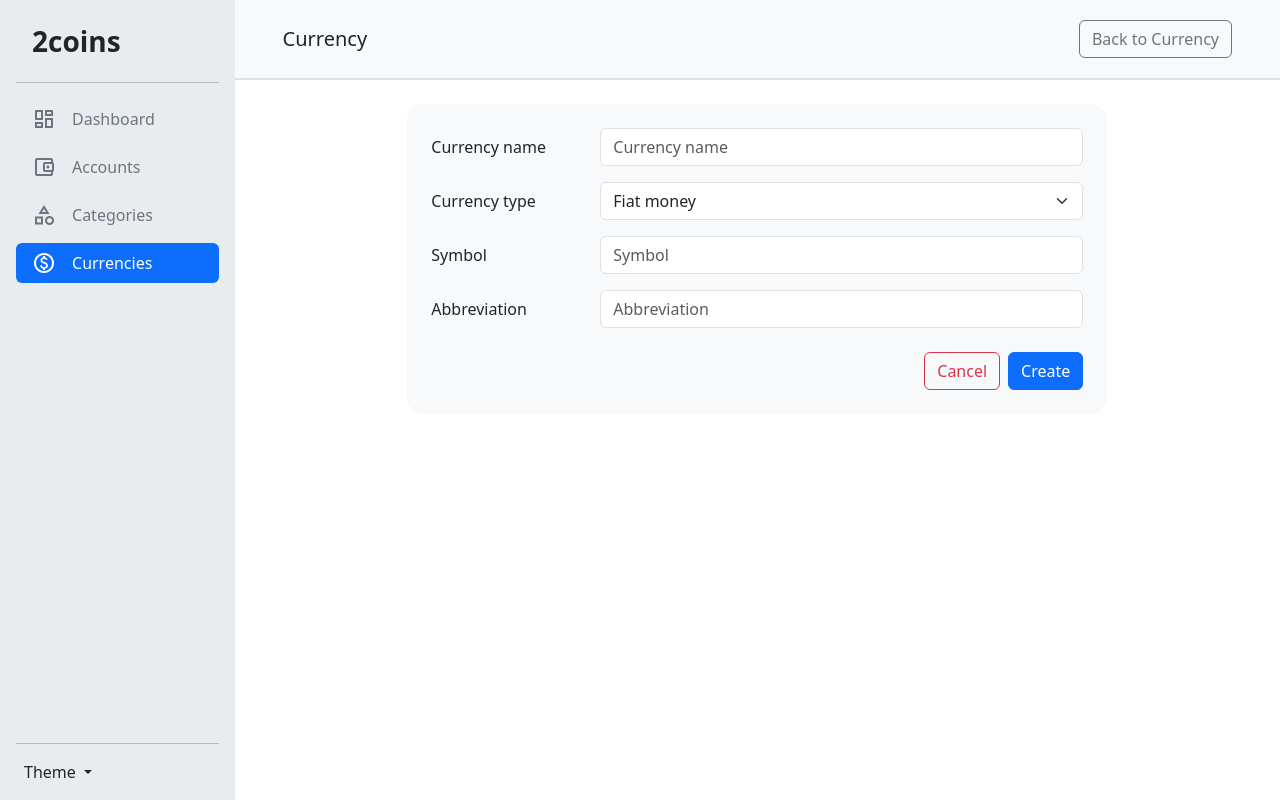
After one commit to oleh-papka/2coins, a Django app: page /currency/add/ in a window 1280 px wide. The commit adds this page. Run offline with Django 4.2, Linux system fonts and the light colour scheme.

Commit message:
Updated models, added templates

```diff
--- a/requirements.txt
+++ b/requirements.txt
@@ -1,6 +1,6 @@
 asgiref==3.7.2
+beautifulsoup4==4.12.2
 Django==4.2.2
-pip==23.1.2
-setuptools==67.8.0
+django-bootstrap-v5==1.0.11
+soupsieve==2.4.1
 sqlparse==0.4.4
-wheel==0.40.0
--- /dev/null
+++ b/two_coins/budget/forms.py
@@ -0,0 +1,17 @@
+from django import forms
+from . import models
+
+
+class CurrencyForm(forms.ModelForm):
+    class Meta:
+        model = models.Currency
+        fields = '__all__'
+        widgets = {
+            'ccy_type': forms.Select
+        }
+
+
+class AccountForm(forms.ModelForm):
+    class Meta:
+        model = models.Account
+        fields = '__all__'
--- /dev/null
+++ b/two_coins/budget/helpers.py
@@ -0,0 +1,5 @@
+from datetime import datetime
+
+
+def get_usd_price(ccy: str = 'uah', dt: datetime = datetime.now()):
+    pass
--- /dev/null
+++ b/two_coins/budget/static/budget/css/accounts.css
@@ -0,0 +1,4 @@
+.card {
+    width: 300px;
+    height: 180px;
+}
--- /dev/null
+++ b/two_coins/budget/static/budget/css/accounts_create.css
@@ -0,0 +1,4 @@
+#form-card {
+    max-width: 700px;
+    margin-bottom: 100px;
+}
--- /dev/null
+++ b/two_coins/budget/static/budget/js/account_create.js
@@ -0,0 +1,11 @@
+document.getElementById('acct_typeSelect').addEventListener('change', function (e) {
+    var selectedValue = e.target.value;
+
+    var initial_balance_usd = document.getElementById('initial_balance_usd');
+
+    if (selectedValue === 's') {
+        initial_balance_usd.disabled = false;
+    } else {
+        initial_balance_usd.disabled = true;
+    }
+});
--- /dev/null
+++ b/two_coins/budget/templates/budget/currency_create.html
@@ -0,0 +1,52 @@
+{% extends 'create_form.html' %}
+{% load static %}
+
+{% block custom_static %}
+    <link rel="stylesheet" href="{% static 'budget/css/accounts_create.css' %}">
+{% endblock %}
+
+{% block page-controls %}
+    <a href="{% url 'currency_list' %}" type="button" class="btn btn-outline-secondary">Back
+        to {{ instance_name }}</a>
+{% endblock %}
+
+
+{% block form_block %}
+    <form action="{% url 'currency_add' %}" method="post">
+        {% csrf_token %}
+
+        {% for field in form %}
+            {% if field.name == 'ccy_type' %}
+                <div class="row mb-3">
+                    <label for="id_ccy_type" class="col-sm-3 col-form-label">{{ field.label }}</label>
+                    <div class="col">
+                        <select class="form-select" id="id_ccy_type" aria-label="acct_type select" name="ccy_type">
+                            {% for opt in acct_types %}
+                                <option value="{{ opt.0 }}"
+                                        {% if forloop.first %}selected{% endif %}>{{ opt.1 }}</option>
+                            {% endfor %}
+                        </select>
+                    </div>
+                </div>
+            {% else %}
+                <div class="row mb-3">
+                    <label for="id-{{ field.name }}"
+                           class="col-sm-3 col-form-label">{{ field.label }}</label>
+                    <div class="col">
+                        <input type="text" class="form-control" id="id-{{ field.name }}" name="{{ field.name }}"
+                               placeholder="{{ field.label }}">
+                    </div>
+                </div>
+            {% endif %}
+        {% endfor %}
+
+        <div class="d-flex justify-content-end column-gap-2 mt-4">
+            <a href="{% url 'currency_list' %}" type="button" class="btn btn-outline-danger">Cancel</a>
+            <button class="btn btn-primary" type="submit">Create</button>
+        </div>
+    </form>
+{% endblock %}
+
+{% block custom_scripts %}
+    <script src="{% static 'budget/js/account_create.js' %}"></script>
+{% endblock %}
--- a/two_coins/budget/urls.py
+++ b/two_coins/budget/urls.py
@@ -2,9 +2,17 @@ from django.urls import path
 from . import views
 
 urlpatterns = [
-    path('accounts/', views.accounts, name='accounts'),
+    # Currencies
+    path('currency/', views.CurrencyList.as_view(), name='currency_list'),
+    path('currency/add/', views.currency_add, name='currency_add'),
+    path('currency/<int:pk>/', views.currency, name='currency'),
+    path('currency/<int:pk>/edit/', views.currency_edit, name='currency_edit'),
+    path('currency/<int:pk>/delete/', views.currency_delete, name='currency_delete'),
+
+    # Accounts
+    path('account/', views.AccountList.as_view(), name='account_list'),
     path('account/add/', views.account_add, name='account_add'),
     path('account/<int:pk>/', views.account, name='account'),
     path('account/<int:pk>/edit/', views.account_edit, name='account_edit'),
-    path('account/<int:pk>/delete/', views.account_delete, name='accounts_delete'),
+    path('account/<int:pk>/delete/', views.account_delete, name='account_delete'),
 ]
--- a/two_coins/budget/views.py
+++ b/two_coins/budget/views.py
@@ -1,11 +1,63 @@
 from django.http import HttpResponse
 
-from django.shortcuts import render
+from django.shortcuts import render, redirect
+from django.views.generic import ListView
+
+from . import forms, models
+
+
+# Currencies
+
+class CurrencyList(ListView):
+    model = models.Currency
+    context_object_name = 'currency_list'
+    template_name = "budget/currency_list.html"
+
+    def get_context_data(self, **kwargs):
+        context = super().get_context_data(**kwargs)
+        context["instance_name"] = 'Currency'
+        return context
+
+
+def currency(request, pk):
+    return HttpResponse(f'Currency {pk}')
+
+
+def currency_add(request):
+    if request.method == "POST":
+        form = forms.CurrencyForm(request.POST)
+
+        if form.is_valid():
+            form.save()
+            return redirect('currency_list')
+        else:
+            print('NO')
+
+    return render(request, 'budget/currency_create.html',
+                  {'form': forms.CurrencyForm,
+                   'acct_types': models.Currency.MONEY_TYPES_CHOICES,
+                   'instance_name': 'Currency'})
+
+
+def currency_edit(request, pk):
+    return HttpResponse(f"Form for editing your currency {pk}")
+
+
+def currency_delete(request, pk):
+    return HttpResponse(f"Form for deleting your currency {pk}")
 
 
 # Accounts
-def accounts(request):
-    return HttpResponse("Accounts")
+
+class AccountList(ListView):
+    model = models.Account
+    context_object_name = 'account_list'
+    template_name = "budget/account_list.html"
+
+    def get_context_data(self, **kwargs):
+        context = super().get_context_data(**kwargs)
+        context["instance_name"] = 'Account'
+        return context
 
 
 def account(request, pk):
@@ -13,7 +65,23 @@ def account(request, pk):
 
 
 def account_add(request):
-    return HttpResponse("Form for creating your account")
+    if request.method == "POST":
+        form = forms.AccountForm(request.POST)
+
+        if form.is_valid():
+            form.save()
+            return redirect('account_list')
+        else:
+            print('NO no no')
+        # return render(request, 'budget/account_list.html')
+
+    currencies = [(curr.id, curr.abbr) for curr in models.Currency.objects.all()]
+
+    return render(request, 'budget/account_create.html',
+                  {'form': forms.AccountForm,
+                   'acct_types': models.ACCOUNT_TYPES_CHOICES,
+                   'currencies': currencies,
+                   'instance_name': 'Account'})
 
 
 def account_edit(request, pk):
--- /dev/null
+++ b/two_coins/static/base.css
@@ -0,0 +1,13 @@
+#logo {
+    height: 50px;
+    min-height: 50px;
+}
+
+#page-title {
+    height: 80px;
+    min-height: 80px;
+}
+
+#side-nav {
+    width: 280px;
+}
--- /dev/null
+++ b/two_coins/static/reset.css
@@ -0,0 +1,41 @@
+html, body {
+    height: 100vh;
+}
+
+
+/* Box sizing rules */
+*,
+*::before,
+*::after {
+    box-sizing: border-box;
+}
+
+/* Remove default margin */
+body,
+h1,
+h2,
+h3,
+h4,
+p,
+figure,
+blockquote,
+dl,
+dd {
+    margin: 0;
+}
+
+/* Remove list styles on ul, ol elements with a list role, which suggests default styling will be removed */
+ul[role='list'],
+ol[role='list'] {
+    list-style: none;
+}
+
+/* Set core root defaults */
+html:focus-within {
+    scroll-behavior: smooth;
+}
+
+/* Set core body defaults */
+body {
+    text-rendering: optimizeSpeed;
+}
--- /dev/null
+++ b/two_coins/templates/base.html
@@ -0,0 +1,108 @@
+<!doctype html>
+<html lang="en" data-bs-theme="light">
+<head>
+    <meta charset="utf-8">
+    <meta name="viewport" content="width=device-width, initial-scale=1">
+
+    <title>{% block title %}{% endblock %}</title>
+
+    <link href="https://cdn.jsdelivr.net/npm/bootstrap@5.3.0/dist/css/bootstrap.min.css" rel="stylesheet"
+          integrity="sha384-9ndCyUaIbzAi2FUVXJi0CjmCapSmO7SnpJef0486qhLnuZ2cdeRhO02iuK6FUUVM" crossorigin="anonymous">
+    <link rel="stylesheet"
+          href="https://fonts.googleapis.com/css2?family=Material+Symbols+Outlined:opsz,wght,FILL,GRAD@20..48,100..700,0..1,-50..200"/>
+
+    {% load static %}
+    <link rel="stylesheet" href="{% static 'reset.css' %}">
+    <link rel="stylesheet" href="{% static 'base.css' %}">
+
+    {% block custom_static %}{% endblock %}
+</head>
+<body>
+
+<div class="w-100 h-100 d-flex flex-row" id="content-wrapper">
+    <div class="d-flex flex-column p-3 h-100 bg-body-secondary" id="side-nav">
+        <a href="/" class="d-flex align-items-center ms-3 text-decoration-none text-reset" id="logo">
+            <span class="fw-semibold fs-3">2coins</span>
+        </a>
+
+        <hr>
+
+        <ul class="nav nav-pills flex-column mb-auto row-gap-2">
+            <li class="nav-item">
+                <a href="/" class="nav-link text-secondary d-flex">
+                    <span class="material-symbols-outlined me-3">dashboard</span>
+                    Dashboard
+                </a>
+            </li>
+            <li class="nav-item">
+                <a href="{% url 'account_list' %}"
+                   class="nav-link d-flex {% if "account" in request.resolver_match.url_name %} active {% else %} text-secondary {% endif %}"
+                        {% if "account" in request.resolver_match.url_name %} aria-current="page" {% endif %}>
+                    <span class="material-symbols-outlined me-3">account_balance_wallet</span>
+                    Accounts
+                </a>
+            </li>
+            <li class="nav-item">
+                <a href="#"
+                   class="nav-link d-flex {% if "category" in request.resolver_match.url_name %} active {% else %} text-secondary {% endif %}"
+                        {% if "category" in request.resolver_match.url_name %} aria-current="page" {% endif %}>
+                    <span class="material-symbols-outlined me-3">category</span>
+                    Categories
+                </a>
+            </li>
+            <li class="nav-item">
+                <a href="{% url 'currency_list' %}"
+                   class="nav-link d-flex {% if "currency" in request.resolver_match.url_name %} active {% else %} text-secondary {% endif %}"
+                        {% if "currency" in request.resolver_match.url_name %} aria-current="page" {% endif %}>
+                    <span class="material-symbols-outlined me-3">paid</span>
+                    Currencies
+                </a>
+            </li>
+        </ul>
+
+        <hr>
+
+        <div class="nav-item dropdown ps-2">
+            <a class="nav-link dropdown-toggle" href="#" id="navbarDropdown" role="button"
+               data-bs-toggle="dropdown" aria-expanded="false">
+                Theme
+            </a>
+            <ul class="dropdown-menu" aria-labelledby="navbarDropdown" id="ThemeChoice">
+                <button class="dropdown-item" onclick="go_light()">Light</button>
+                <button class="dropdown-item" onclick="go_dark()">Dark</button>
+            </ul>
+        </div>
+    </div>
+
+    <div class="d-flex flex-column w-100">
+        <div class="bg-body-tertiary border-bottom border-2 d-flex justify-content-between align-items-center px-5"
+             id="page-title">
+            <h5 class="m-0">{{ instance_name }}</h5>
+            {% block page-controls %}{% endblock %}
+        </div>
+
+        <div class="w-100 overflow-y-scroll py-4 px-5" id="main-content">
+            {% block content %}{% endblock %}
+        </div>
+    </div>
+</div>
+
+{% block custom_scripts %}
+{% endblock %}
+
+<script>
+    function go_dark() {
+        document.documentElement.setAttribute('data-bs-theme', 'dark');
+    }
+
+    function go_light() {
+        document.documentElement.setAttribute('data-bs-theme', 'light');
+    }
+</script>
+
+<script src="https://cdn.jsdelivr.net/npm/bootstrap@5.3.0/dist/js/bootstrap.bundle.min.js"
+        integrity="sha384-geWF76RCwLtnZ8qwWowPQNguL3RmwHVBC9FhGdlKrxdiJJigb/j/68SIy3Te4Bkz"
+        crossorigin="anonymous"></script>
+
+</body>
+</html>
--- /dev/null
+++ b/two_coins/templates/create_form.html
@@ -0,0 +1,13 @@
+{% extends 'base.html' %}
+
+{% block title %}2coins | Create {{ instance_name }}{% endblock %}
+
+
+
+{% block content %}
+    <div class="bg-body-tertiary rounded-4 p-4 mx-auto" id="form-card">
+
+        {% block form_block %}
+        {% endblock %}
+    </div>
+{% endblock %}
--- a/two_coins/users/templates/users/login.html
+++ b/two_coins/users/templates/users/login.html
@@ -1,5 +1,5 @@
 <!doctype html>
-<html lang="en">
+<html lang="en" data-bs-theme="light">
 <head>
     <meta charset="utf-8">
     <meta name="viewport" content="width=device-width, initial-scale=1">
```
Also changed, not shown: two_coins/budget/models.py (+52 -82 lines), two_coins/budget/templates/budget/account_create.html (added, +101 -0 lines), two_coins/budget/templates/budget/account_list.html (added, +45 -0 lines), two_coins/budget/templates/budget/currency_list.html (added, +45 -0 lines), two_coins/two_coins/settings.py (+8 -1 lines), two_coins/templates/list_objects.html (added).
